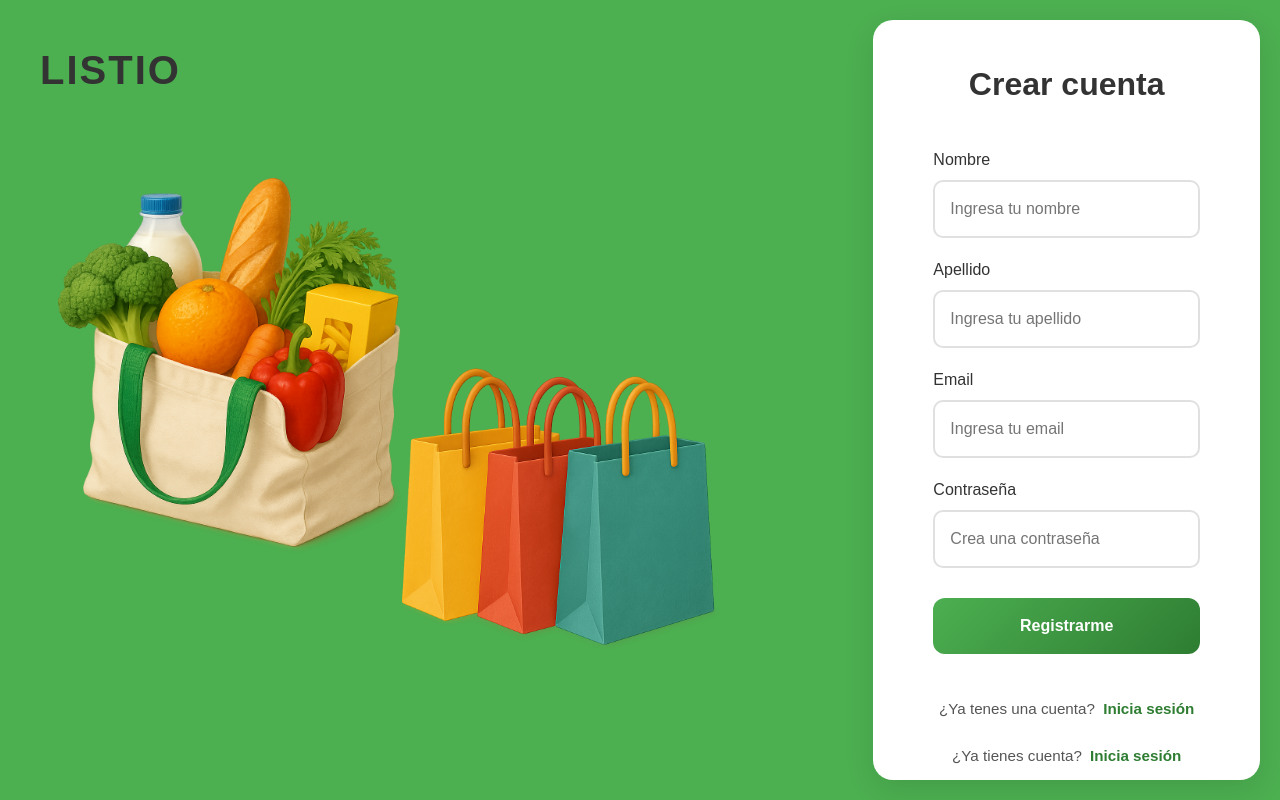
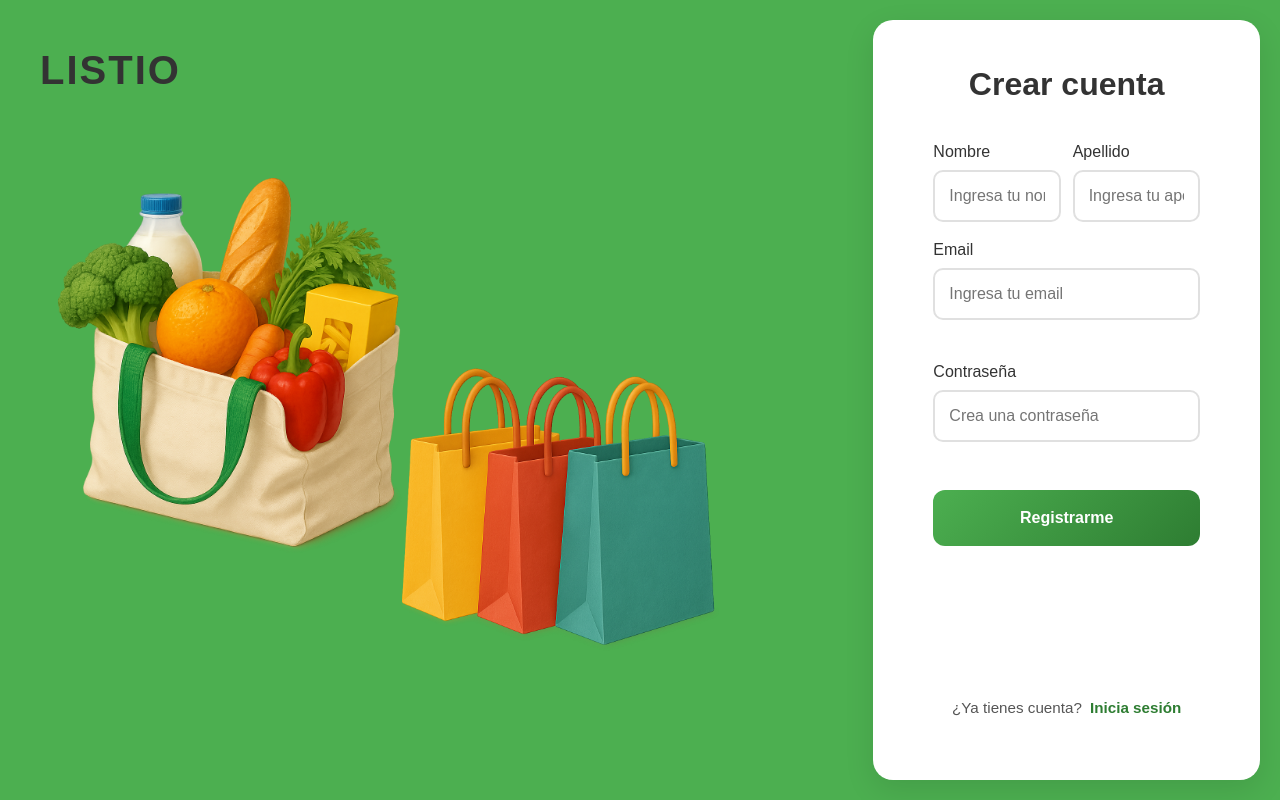
Before and after one commit to juliapriolo/HCI-Listio-Web, a Vue app in the folder listio-web/: page /registro in a window 1280 px wide. Built offline with nearby package versions, Linux system fonts and the light colour scheme; no server answers; a small style sheet from the web is missing.

Commit message:
Cambios en registro

```diff
--- a/listio-web/src/pages/registro.vue
+++ b/listio-web/src/pages/registro.vue
@@ -15,6 +15,7 @@
         <h2 class="register-title">{{ t('register.title') }}</h2>
 
         <form @submit.prevent="handleRegister" class="register-form">
+          <div class="form-row two-col">
             <div class="form-group">
               <label for="name" class="form-label">{{ t('register.name') }}</label>
               <input
@@ -28,7 +29,6 @@
                 @input="onRegisterInput"
               />
             </div>
-
             <div class="form-group">
               <label for="surname" class="form-label">{{ t('register.surname') }}</label>
               <input
@@ -42,6 +42,7 @@
                 @input="onRegisterInput"
               />
             </div>
+          </div>
 
           <div class="form-group">
             <label for="email" class="form-label">{{ t('register.email') }}</label>
@@ -54,8 +55,11 @@
               required
               @invalid="onRegisterInvalid"
               @input="onRegisterInput"
+              :aria-invalid="errors.email ? 'true' : 'false'"
             />
+            <div class="error-slot">
               <p v-if="errors.email" class="input-error-text">{{ errors.email }}</p>
+            </div>
           </div>
 
           <div class="form-group">
@@ -64,17 +68,27 @@
               id="password"
               v-model="form.password"
               type="password"
-              class="form-input"
+              :class="['form-input', errors.password ? 'form-input--error' : '']"
               :placeholder="t('register.passwordPlaceholder')"
               minlength="6"
               required
               @invalid="onRegisterInvalid"
               @input="onRegisterInput"
+              :aria-invalid="errors.password ? 'true' : 'false'"
             />
+            <div class="error-slot">
+              <p v-if="errors.password" class="input-error-text">{{ errors.password }}</p>
+            </div>
           </div>
 
-          <button type="submit" class="register-button">
-            {{ t('register.registerButton') }}
+          <button
+            type="submit"
+            class="register-button"
+            :disabled="registerLoading"
+            :aria-busy="registerLoading ? 'true' : 'false'"
+          >
+            <span v-if="registerLoading">{{ t('register.registerButtonLoading') }}</span>
+            <span v-else>{{ t('register.registerButton') }}</span>
           </button>
 
           <div
@@ -86,9 +100,7 @@
             {{ registerFeedback.text }}
           </div>
 
-          <p class="redirect-text">
-            ¿Ya tenes una cuenta? <RouterLink to="/login" class="redirect-link">Inicia sesión</RouterLink>
-          </p>
+
         </form>
 
         <p class="redirect-text">
@@ -119,11 +131,13 @@ const form = ref({
 
 const errors = ref({
   email: '',
+  password: ''
 })
 
 const registerFeedback = ref({ type: '', text: '' })
 
 const registerLoading = ref(false)
+
 
 const setRegisterFeedback = (type, text) => {
   registerFeedback.value = { type, text }
@@ -137,21 +151,33 @@ const onRegisterInvalid = (event) => {
   // Prevent native browser tooltip and show our feedback message in Spanish
   event.preventDefault()
   const input = event.target
+  const id = input?.id
+  if (id === 'email') {
     if (!input.value || input.value.trim() === '') {
-    setRegisterFeedback('error', 'Por favor, complete este campo')
+      errors.value.email = t('register.missingEmail')
     } else {
-    setRegisterFeedback('error', 'Por favor, ingrese un valor válido')
+      errors.value.email = t('register.invalidEmail')
+    }
+  } else if (id === 'password') {
+    if (!input.value) {
+      errors.value.password = t('register.passwordTooShort')
+    } else if (String(input.value).length < 6) {
+      errors.value.password = t('register.passwordTooShort')
+    }
   }
 }
 
 const onRegisterInput = (event) => {
   event.target.setCustomValidity('')
   clearRegisterFeedback()
-  errors.value.email = ''
+  const id = event.target?.id
+  if (id === 'email') errors.value.email = ''
+  if (id === 'password') errors.value.password = ''
 }
 
 const handleRegister = async () => {
   errors.value.email = ''
+  errors.value.password = ''
 
   const payload = {
     name: form.value.name.trim(),
@@ -160,18 +186,41 @@ const handleRegister = async () => {
     password: form.value.password,
   }
 
+  // Email validation
+  const emailRegex = /^(?:[a-zA-Z0-9_'^&\-\+])+(?:\.(?:[a-zA-Z0-9_'^&\-\+])+)*@(?:(?:[a-zA-Z0-9-]+\.)+[a-zA-Z]{2,})$/
+  if (!payload.email || !emailRegex.test(payload.email)) {
+    errors.value.email = t('register.invalidEmail')
+    try { document.getElementById('email')?.focus() } catch (e) {}
+    return
+  }
+
+  // Client-side validation: password min length
+  if (!payload.password || payload.password.length < 6) {
+    errors.value.password = t('register.passwordTooShort')
+    // Focus password field to help the user
+    try { document.getElementById('password')?.focus() } catch (e) {}
+    return
+  }
+
   try {
     registerLoading.value = true
+    let success = false
     await userStore.register(payload)
-    alert(t('register.registerComplete'))
+    success = true
     router.push({ path: '/login', query: { registered: '1' } })
+    return
   } catch (error) {
     const message = error?.message || ''
     if (/email.*(exists|registered)/i.test(message)) {
       errors.value.email = t('register.emailExists')
       return
     }
-    alert(t('register.genericError'))
+    setRegisterFeedback('error', t('register.genericError'))
+  } finally {
+    // Mantener loading si estamos redirigiendo; lo apagamos solo en error
+    if (router.currentRoute.value.path !== '/login') {
+      registerLoading.value = false
+    }
   }
 }
 </script>
@@ -247,7 +296,7 @@ const handleRegister = async () => {
   border-radius: 20px;
   padding: 40px 60px 60px 60px;
   width: 100%;
-  max-width: 500px;
+  max-width: 560px;
   min-height: 80vh;
   display: flex;
   flex-direction: column;
@@ -298,14 +347,14 @@ const handleRegister = async () => {
   flex: 1;
   display: flex;
   flex-direction: column;
-  gap: 20px;
-  padding-top: 20px;
+  gap: 16px;
+  padding-top: 12px;
 }
 
 .form-group {
   display: flex;
   flex-direction: column;
-  gap: 8px;
+  gap: 6px;
 }
 
 .form-label {
@@ -316,12 +365,13 @@ const handleRegister = async () => {
 
 .form-input {
   width: 100%;
-  padding: 15px;
+  padding: 12px 14px;
   border: 2px solid #e0e0e0;
   border-radius: 10px;
   font-size: 1rem;
   color:black;
   transition: border-color 0.2s ease, box-shadow 0.2s ease;
+  min-height: 44px;
 }
 
 .form-input--error {
@@ -335,6 +385,10 @@ const handleRegister = async () => {
   margin: 0;
 }
 
+.error-slot {
+  min-height: 18px; /* reserva espacio para evitar saltos al mostrar errores */
+}
+
 .form-input:focus {
   border-color: #4caf50;
   box-shadow: 0 0 0 3px rgba(76, 175, 80, 0.2);
@@ -342,7 +396,7 @@ const handleRegister = async () => {
 }
 
 .register-button {
-  margin-top: 10px;
+  margin-top: 8px;
   padding: 16px;
   border: none;
   border-radius: 12px;
@@ -360,7 +414,7 @@ const handleRegister = async () => {
 }
 
 .redirect-text {
-  margin-top: 24px;
+  margin-top: 16px;
   text-align: center;
   color: #555;
   font-size: 0.95rem;
@@ -402,9 +456,36 @@ const handleRegister = async () => {
   .register-left {
     display: none;
   }
+/* Placeholders legibility */
+::placeholder {
+  color: #9aa0a6;
+}
+
+/* Align two-col fields better */
+.two-col .form-group {
+  margin-bottom: 0;
+}
 
   .register-right {
     background-color: #ffffff;
   }
 }
+
+/* Layout helpers */
+.form-row {
+  display: flex;
+  gap: 12px;
+}
+
+.two-col {
+  display: grid;
+  grid-template-columns: 1fr 1fr;
+  gap: 12px;
+}
+
+@media (max-width: 640px) {
+  .two-col {
+    grid-template-columns: 1fr;
+  }
+}
 </style>
```
Also changed, not shown: listio-web/src/plugins/i18n.js. Lines whose indentation alone changed are shown as unchanged.
